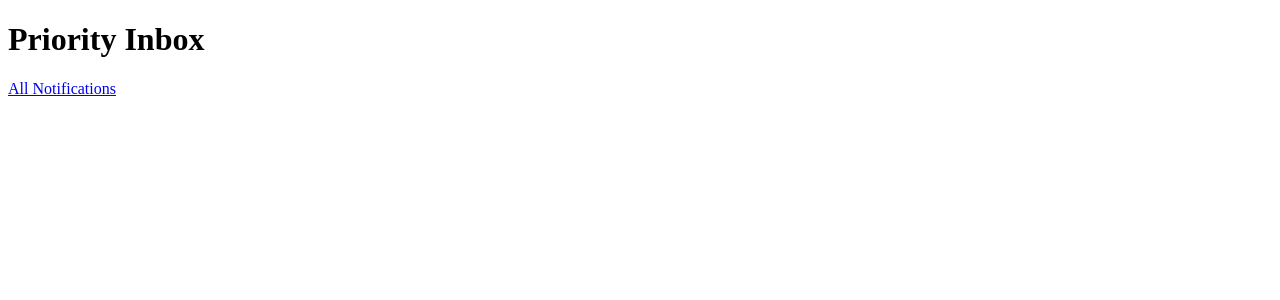
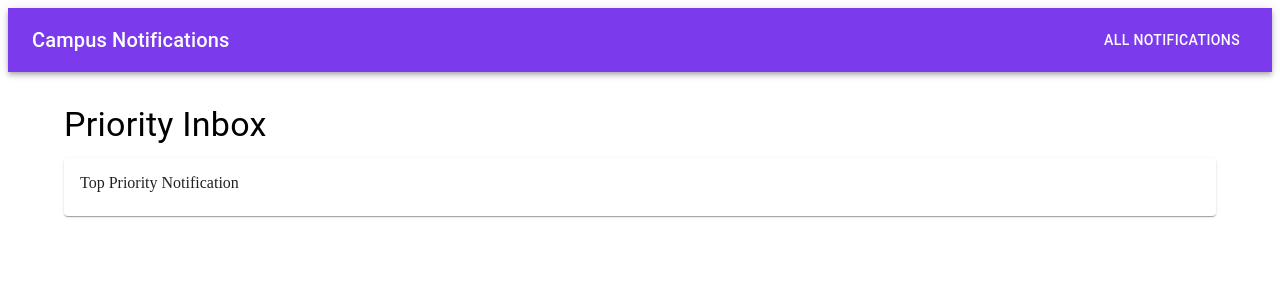
Before and after one commit to harshit2116/2419488, a React (Vite) app in the folder notification_app_fe/: page /priority in a window 1280 px wide. Shown: the top 300 px of the page. Built offline with nearby package versions, Linux system fonts and the light colour scheme.

Commit message:
Implemented basic inbox layout

```diff
--- a/notification_app_fe/package.json
+++ b/notification_app_fe/package.json
@@ -12,6 +12,7 @@
   "dependencies": {
     "@emotion/react": "^11.14.0",
     "@emotion/styled": "^11.14.1",
+    "@mui/icons-material": "^9.0.1",
     "@mui/material": "^9.0.1",
     "axios": "^1.17.0",
     "dotenv": "^17.4.2",
--- a/notification_app_fe/src/pages/NotificationsPage.tsx
+++ b/notification_app_fe/src/pages/NotificationsPage.tsx
@@ -1,14 +1,40 @@
+import { AppBar, Toolbar, Typography, Button, Container } from "@mui/material";
 import { Link } from "react-router-dom";
 
 function NotificationsPage() {
+  const notifications = [
+    "Sample Notification 1",
+    "Sample Notification 2",
+  ];
+
   return (
-    <div>
-      <h1>All Notifications</h1>
+    <>
+      <AppBar position="static" sx={{backgroundColor: "#7c3aed"}}>
+        <Toolbar>
+          <Typography variant="h6" sx={{ flexGrow: 1 }}>
+            Campus Notifications
+          </Typography>
 
-      <Link to="/priority">
-        Priority Inbox
-      </Link>
-    </div>
+          <Button color="inherit" component={Link} to="/priority">
+            Priority Inbox
+          </Button>
+        </Toolbar>
+      </AppBar>
+
+      <Container sx={{ mt: 4 }}>
+        <Typography variant="h4" gutterBottom>
+          All Notifications
+        </Typography>
+
+        <ul style={{ paddingLeft: 16 }}>
+          {notifications.map((n, i) => (
+            <li key={i} style={{ marginBottom: 8 }}>
+              {n}
+            </li>
+          ))}
+        </ul>
+      </Container>
+    </>
   );
 }
 
--- a/notification_app_fe/src/pages/PriorityInboxPage.tsx
+++ b/notification_app_fe/src/pages/PriorityInboxPage.tsx
@@ -1,14 +1,54 @@
+import {
+  AppBar,
+  Toolbar,
+  Typography,
+  Button,
+  Container,
+  Card,
+  CardContent,
+  Stack,
+} from "@mui/material";
 import { Link } from "react-router-dom";
 
 function PriorityInboxPage() {
   return (
-    <div>
-      <h1>Priority Inbox</h1>
+    <>
+      <AppBar position="static" sx={{backgroundColor: "#7c3aed"}}>
+        <Toolbar>
+          <Typography
+            variant="h6"
+            sx={{ flexGrow: 1 }}
+          >
+            Campus Notifications
+          </Typography>
 
-      <Link to="/">
-        All Notifications
-      </Link>
-    </div>
+          <Button
+            color="inherit"
+            component={Link}
+            to="/"
+          >
+            All Notifications
+          </Button>
+        </Toolbar>
+      </AppBar>
+
+      <Container sx={{ mt: 4 }}>
+        <Typography
+          variant="h4"
+          gutterBottom
+        >
+          Priority Inbox
+        </Typography>
+
+        <Stack spacing={2}>
+          <Card>
+            <CardContent>
+              Top Priority Notification
+            </CardContent>
+          </Card>
+        </Stack>
+      </Container>
+    </>
   );
 }
 
```
Also changed, not shown: 1 other file (tests, documents, lock files or other folders).
